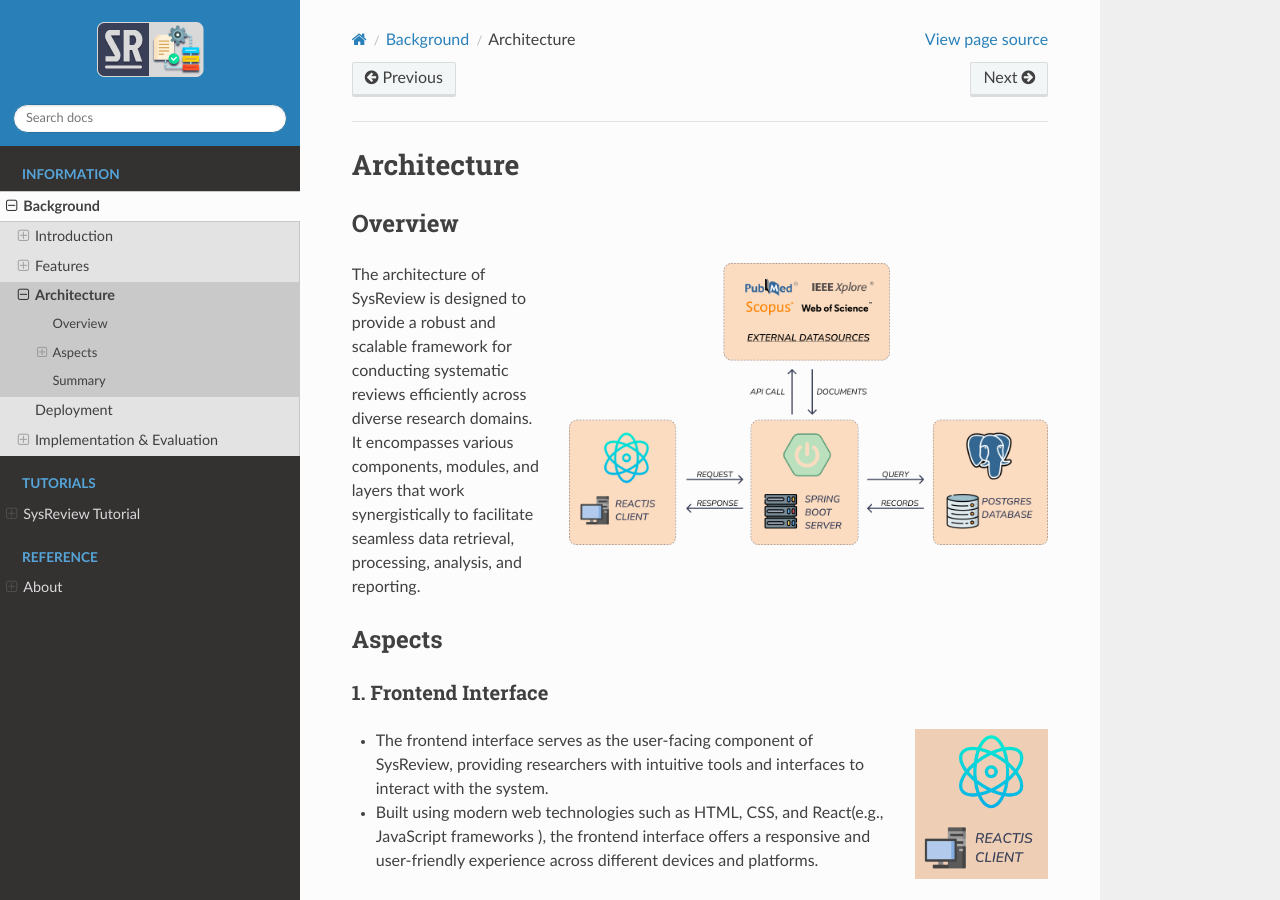
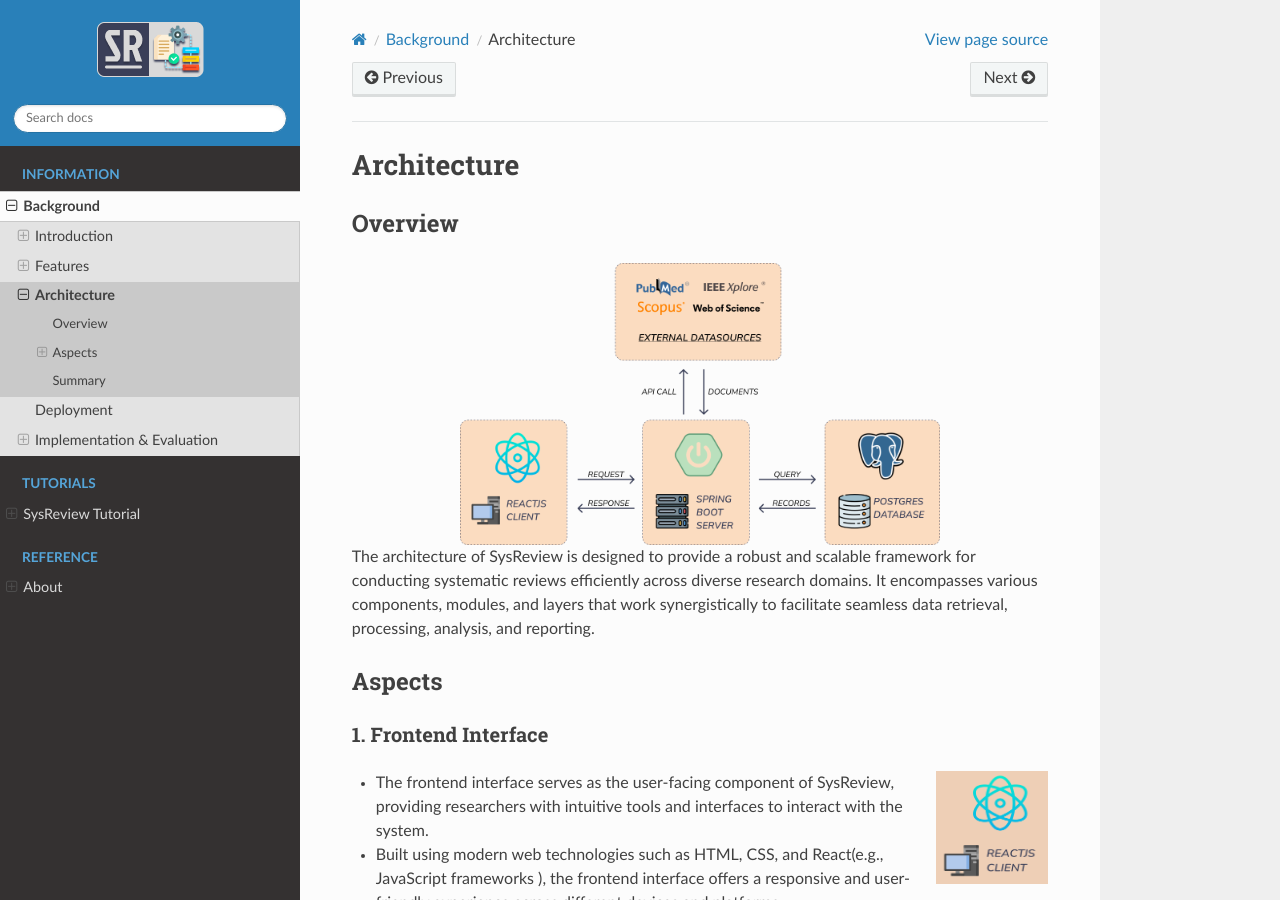
Before and after one commit to Scientific-Research-Survey-Automator/docs-sysreview, a Sphinx documentation site: the page built from docs/source/info/architecture.rst, in a window 1280 px wide and 900 px high. Built offline with Sphinx 7.4.7 and the Read the Docs theme 2.0.0, drawn with Linux system fonts in a browser that asks for light colours.

Commit message:
Updating images with previous logos Updating image size to render compatibility in PDF

```diff
--- a/docs/source/index.rst
+++ b/docs/source/index.rst
@@ -4,6 +4,7 @@
 
 
 .. figure:: /images/logos/logo.png
+   :scale: 75 %
    :alt: sysreview logo
    :align: right
 
--- a/docs/source/info/architecture.rst
+++ b/docs/source/info/architecture.rst
@@ -8,7 +8,7 @@
 .. figure:: /images/information/architecture.png
    :alt: system architecture
    :scale: 40 %
-   :align: right
+   :align: center
 
 The architecture of SysReview is designed to provide a robust and scalable framework for conducting systematic reviews
 efficiently across diverse research domains. It encompasses various components, modules, and layers that work
@@ -21,7 +21,9 @@
 ---------------------
 .. figure:: /images/information/architecture_frontend.png
    :alt: frontend architecture
+   :width: 150
    :height: 150
+   :scale: 75 %
    :align: right
 
 * The frontend interface serves as the user-facing component of SysReview, providing researchers with intuitive tools and interfaces to interact with the system.
@@ -32,7 +34,9 @@
 -------------------
 .. figure:: /images/information/architecture_backend.png
    :alt: backend architecture
+   :width: 150
    :height: 150
+   :scale: 75 %
    :align: left
 
 * The backend services of SysReview encompass the core logic and functionality of the system, handling tasks such as user/account session management, configuring projects, query processing, data retrieval, categorising results, and curation tracking.
@@ -52,7 +56,9 @@
 -----------------------
 .. figure:: /images/information/architecture_db.png
    :alt: database architecture
+   :width: 150
    :height: 150
+   :scale: 75 %
    :align: right
 
 * SysReview relies on a robust database and storage infrastructure to store and manage project configuration, research articles, query metadata, user preferences, and other relevant data.
@@ -63,7 +69,9 @@
 ------------------------------
 .. figure:: /images/information/architecture_auth.png
    :alt: auth architecture
+   :width: 150
    :height: 150
+   :scale: 75 %
    :align: left
 
 * Security measures such as encryption, authentication, and access control mechanisms are integrated into the architecture of SysReview to safeguard sensitive data and user information.
--- a/docs/source/info/deployment.rst
+++ b/docs/source/info/deployment.rst
@@ -5,7 +5,7 @@
 
 .. figure:: /images/information/deploymentDiagram.png
    :alt: deployment diagram
-   :align: right
+   :align: center
 
 The end-user interacts with our application through any web browser that supports javascript.
 The browser component serves as the user interface or client-side of the application, running directly on the user's device.
--- a/docs/source/info/introduction.rst
+++ b/docs/source/info/introduction.rst
@@ -2,7 +2,9 @@
 Introduction
 ************
 .. figure:: /images/information/whatIsSysreview.png
-   :height: 300 px
+   :height: 200 px
+   :width: 400 px
+   :scale: 75 %
    :alt: sysreview homepage
    :align: right
 
@@ -28,6 +30,8 @@
 
 .. figure:: /images/information/query_builder.png
    :height: 300 px
+   :width: 400 px
+   :scale: 100 %
    :alt: querybuilder
    :align: right
 
--- a/docs/source/tutorials/index.rst
+++ b/docs/source/tutorials/index.rst
@@ -4,7 +4,6 @@
 .. toctree::
    :caption: Tutorials
    :name: tutorial2toc
-   :numbered:
    :maxdepth: 10
 
    getting_started
```
Also changed, not shown: docs/source/images/tutorials/account/dashboard_initial.png, docs/source/images/tutorials/account/register.png, docs/source/images/tutorials/categories/project_initial_view.png, docs/source/images/tutorials/categories/query_panel_initial.png, docs/source/images/tutorials/queries/curate/curation_page.png, docs/source/images/tutorials/queries/execute/query_card_datasource_results.png.
